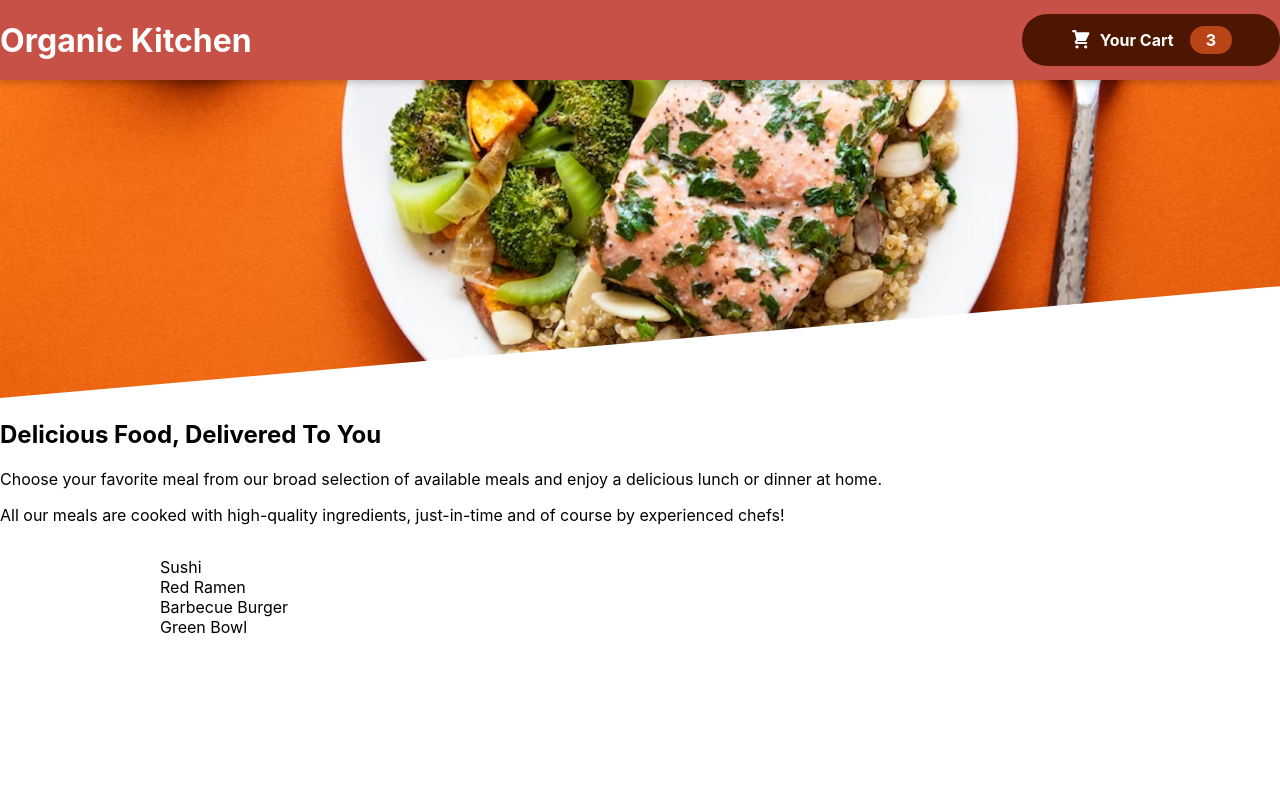
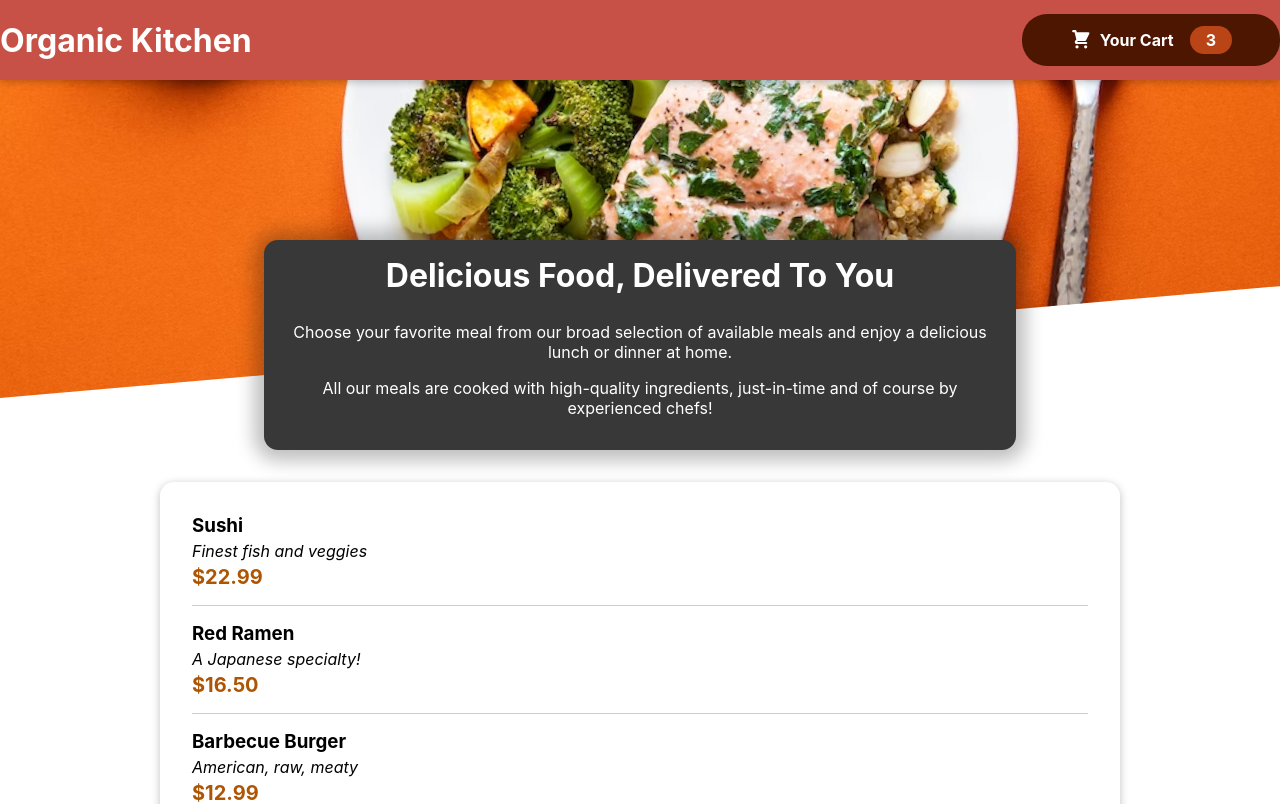
Before and after one commit to MMM-ZA/react-food-ordering-app, a React (Create React App) app in the folder react-food-ordering-app/: page / in a window 1280 px wide. Shown: the top 804 px of the page. Built offline with nearby package versions, Linux system fonts and the light colour scheme.

Commit message:
adding individual meal items and displaying them

```diff
--- a/react-food-ordering-app/src/Components/Meals/AvailableMeals.js
+++ b/react-food-ordering-app/src/Components/Meals/AvailableMeals.js
@@ -1,4 +1,6 @@
 import classes from './AvailableMeals.module.css';
+import MealItem from './MealItem';
+import Card from '../UI/Card';
 
 const DUMMY_MEALS = [
   {
@@ -29,11 +31,18 @@
 ]
 
 const AvailableMeals = () => {
- const mealsList = DUMMY_MEALS.map((meal) => <li>{meal.name}</li>);
+ const mealsList = DUMMY_MEALS.map((meal) => <MealItem
+  key={meal.id}
+  name={meal.name}
+  description={meal.description}
+  price={meal.price}
+   /> );
 
  return (
 <section className={classes.meals}>
+  <Card>
    <ul>{mealsList}</ul>
+   </Card>
 </section>
  );
 };
--- /dev/null
+++ b/react-food-ordering-app/src/Components/Meals/MealItem.js
@@ -0,0 +1,20 @@
+import classes from './MealItem.module.css';
+
+const MealItem = (props) => {
+ const price = `$${props.price.toFixed(2)}`;
+
+  return (
+    <li className={classes.meal}>
+      <div>
+        <h3 >{props.name}</h3>
+        <div className={classes.description}>{props.description}</div>
+        <div className={classes.price}>{price}</div>
+      </div>
+      <div></div>
+      <div></div>
+    </li>
+  );
+
+};
+
+export default MealItem;
--- /dev/null
+++ b/react-food-ordering-app/src/Components/Meals/MealItem.module.css
@@ -0,0 +1,22 @@
+.meal {
+  display: flex;
+  justify-content: space-between;
+  margin: 1rem;
+  padding-bottom: 1rem;
+  border-bottom: 1px solid #ccc;
+}
+
+.meal h3 {
+  margin: 0 0 0.25rem 0;
+}
+
+.description {
+  font-style: italic;
+}
+
+.price {
+  margin-top: 0.25rem;
+  font-weight: bold;
+  color: #ad5502;
+  font-size: 1.25rem;
+}
--- a/react-food-ordering-app/src/Components/Meals/MealsSummary.module.css
+++ b/react-food-ordering-app/src/Components/Meals/MealsSummary.module.css
@@ -0,0 +1,18 @@
+.summary {
+  text-align: center;
+  max-width: 45rem;
+  width: 90%;
+  margin: auto;
+  margin-top: -10rem;
+  position: relative;
+  background-color: #383838;
+  color: white;
+  border-radius: 14px;
+  padding: 1rem;
+  box-shadow: 0 1px 18px 10px rgba(0, 0, 0, 0.25);
+}
+
+.summary h2 {
+  font-size: 2rem;
+  margin-top: 0;
+}
--- /dev/null
+++ b/react-food-ordering-app/src/Components/UI/Card.js
@@ -0,0 +1,10 @@
+import classes from './Card.module.css';
+
+const Card = (props) => {
+
+  return (
+  <div className={classes.card}>{props.children}</div>
+  )
+};
+
+export default Card;
--- /dev/null
+++ b/react-food-ordering-app/src/Components/UI/Card.module.css
@@ -0,0 +1,6 @@
+.card {
+  padding: 1rem;
+  box-shadow: 0 2px 8px rgba(0, 0, 0, 0.25);
+  border-radius: 14px;
+  background-color: white;
+}
```
Also changed, not shown: react-food-ordering-app/src/Components/Meals/MealItemForm.js (added).
